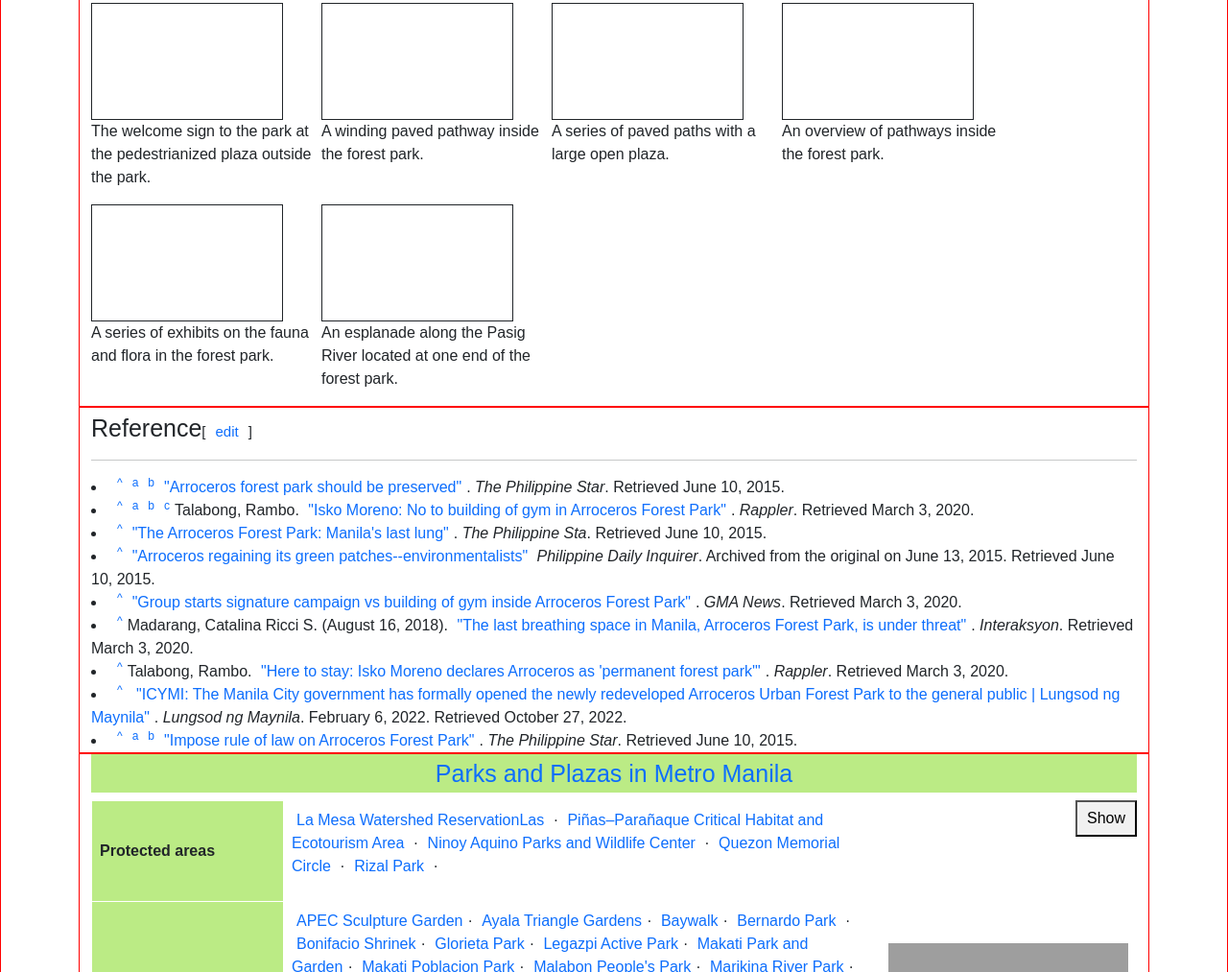
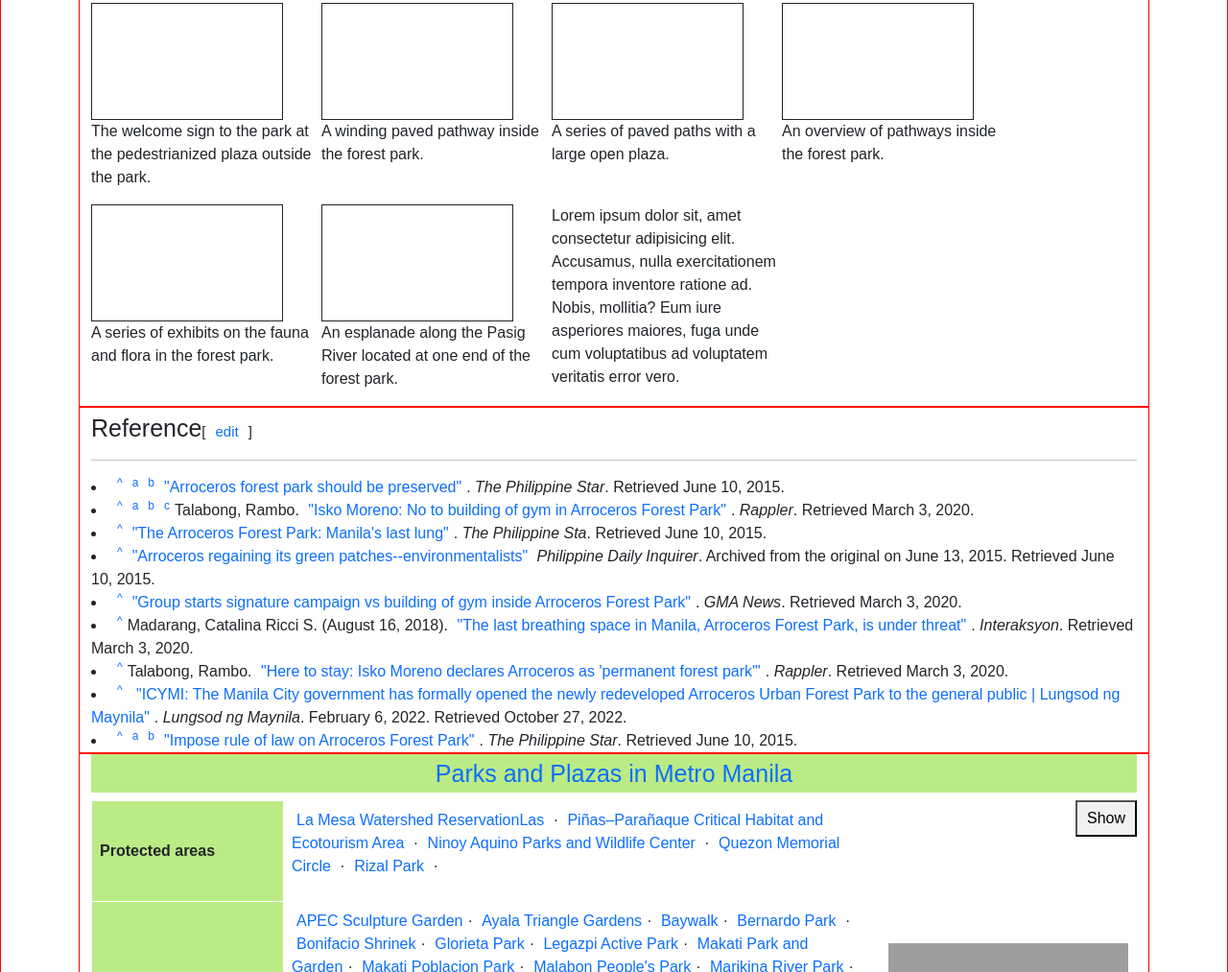
Before and after one commit to githowell/Group-3, a plain HTML site: page Index.html in a window 1280 px wide. Shown: the part 2098-3111 px from the top of the page at 96% size. Drawn offline with nearby package versions, Linux system fonts and the light colour scheme; grey boxes are pictures that could not be loaded.

Commit message:
added lorem

```diff
--- a/Index.html
+++ b/Index.html
@@ -202,6 +202,7 @@
                             <img src="Images/6.jpg" alt="">
                             <p>An esplanade along the Pasig River located at one end of the forest park.</p>
                         </div>
+                        <div>Lorem ipsum dolor sit, amet consectetur adipisicing elit. Accusamus, nulla exercitationem tempora inventore ratione ad. Nobis, mollitia? Eum iure asperiores maiores, fuga unde cum voluptatibus ad voluptatem veritatis error vero.</div>
                     </div>
 
                 </div>
--- a/Style.css
+++ b/Style.css
@@ -86,7 +86,7 @@ body {
     /* CSS for the menu items */
 
 
-    /* CSS from Group 3 Project */
+    /* CSS for gallery */
 
     .box1 {
         display: grid;
```
